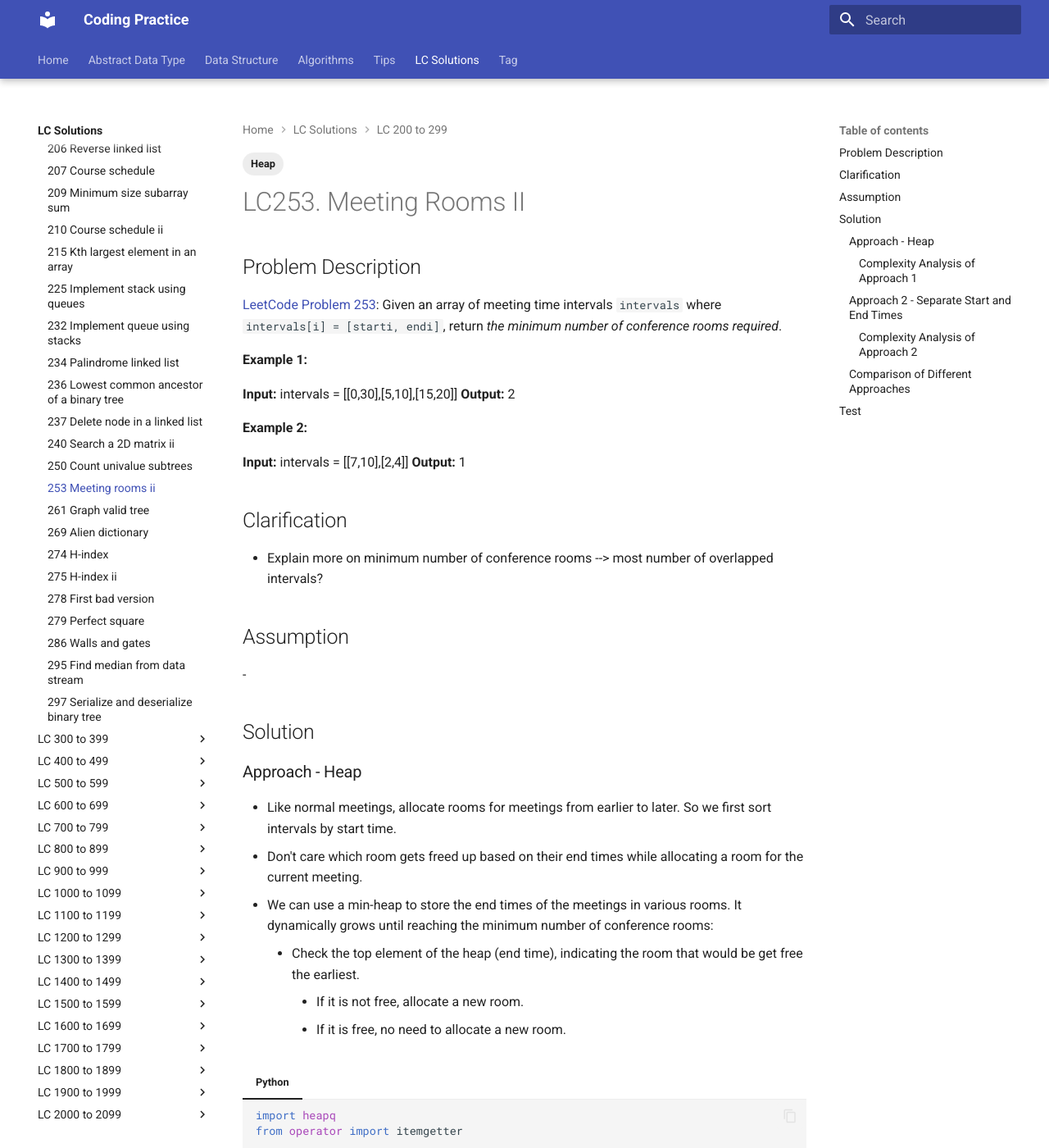
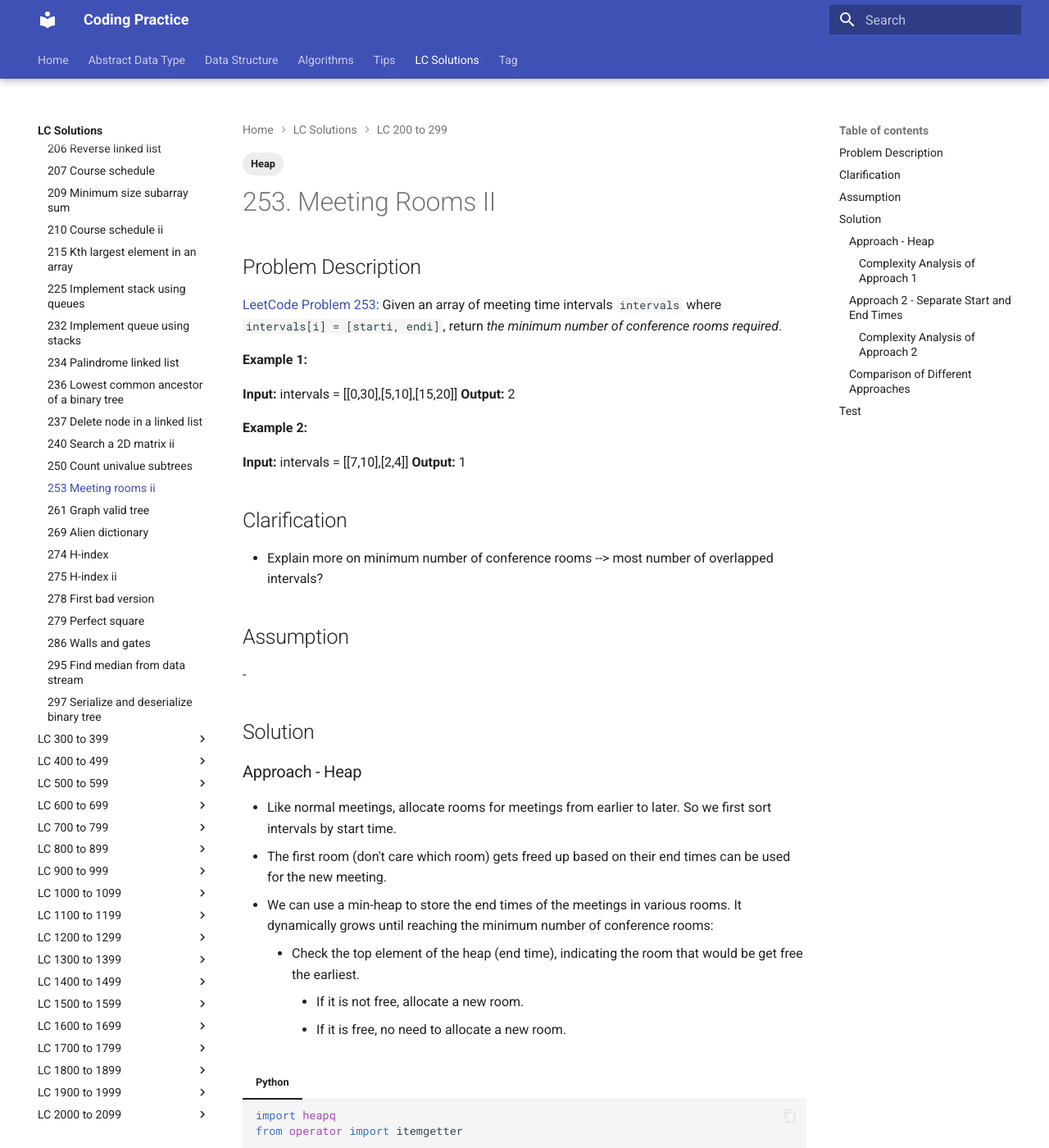
Before and after one commit to RogerLuo-Code/coding-practice, an MkDocs documentation site: the page built from docs/lc-solutions/lc0200-0299/lc0253-meeting-rooms-ii.md, in a window 1280 px wide and 1400 px high. Shown: the whole window at 82% size. Built offline with MkDocs 1.6.1 and Material for MkDocs 9.7.7, drawn with Linux system fonts in a browser that asks for light colours.

Commit message:
Update solution for LC253

```diff
--- a/docs/lc-solutions/lc0200-0299/lc0253-meeting-rooms-ii.md
+++ b/docs/lc-solutions/lc0200-0299/lc0253-meeting-rooms-ii.md
@@ -3,7 +3,7 @@ tags:
     - Heap
 ---
 
-# LC253. Meeting Rooms II
+# 253. Meeting Rooms II
 
 ## Problem Description
 
@@ -35,8 +35,8 @@ Given an array of meeting time intervals `intervals` where
 
 - Like normal meetings, allocate rooms for meetings from earlier to later. So we first
 sort intervals by start time.
-- Don't care which room gets freed up based on their end times while allocating a room
-for the current meeting.
+- The first room (don't care which room) gets freed up based on their end times can be
+used for the new meeting.
 - We can use a min-heap to store the end times of the meetings in various rooms. It
 dynamically grows until reaching the minimum number of conference rooms:
     - Check the top element of the heap (end time), indicating the room that would be
@@ -139,10 +139,10 @@ With separation of start and end times and sort them individually, we can track
 The table below summarize the time complexity and space complexity of different
 approaches:
 
-Approach    | Time Complexity   | Space Complexity |
-------------| ---------------   | ---------------- |
-Approach - Heap |  $O(n \log n)$           | $O(n)$ |
-Approach -  |  $O(n \log n)$           | $O(n)$  |
+Approach        | Time Complexity | Space Complexity
+----------------|-----------------|-----------------
+Approach - Heap | $O(n \log n)$   | $O(n)$
+Approach -      | $O(n \log n)$   | $O(n)$
 
 ## Test
 
--- a/mkdocs.yml
+++ b/mkdocs.yml
@@ -128,6 +128,7 @@ nav:
       - 34 Find first and last position of element in sorted array: lc-solutions/lc0001-0099/lc0034-find-first-and-last-position-of-element-in-sorted-array.md
       - 35 Search insert position: lc-solutions/lc0001-0099/lc0035-search-insert-position.md
       - 69 Sqrt(x): lc-solutions/lc0001-0099/lc0069-sqrt-x.md
+      - 70 Climbing stairs: lc-solutions/lc0001-0099/lc0070-climbing-stairs.md
       - 74 Search a 2D matrix: lc-solutions/lc0001-0099/lc0074-search-a-2d-matrix.md
       - 75 Sort colors: lc-solutions/lc0001-0099/lc0075-sort-colors.md
       - 80 Remove duplicates from sorted array ii: lc-solutions/lc0001-0099/lc0080-remove-duplicates-from-sorted-array-ii.md
```
